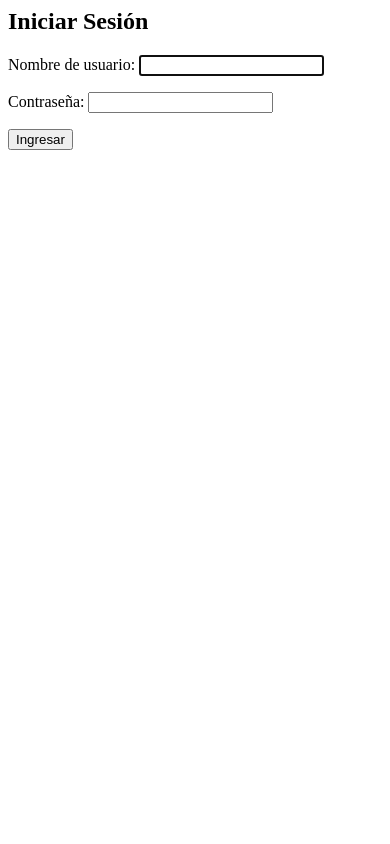
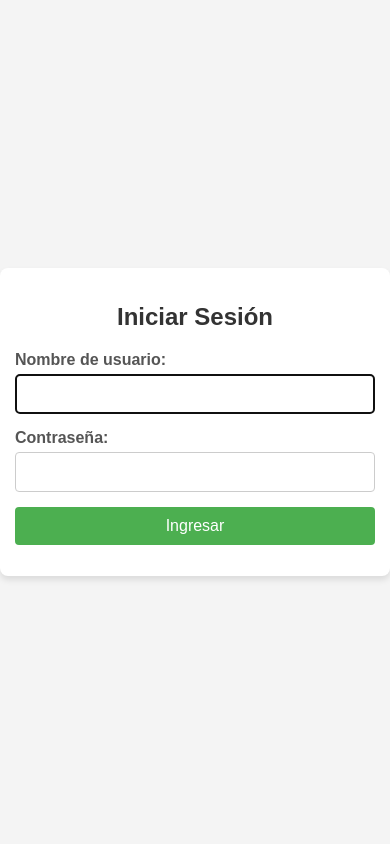
Before and after one commit to MauryQV/YouBuild, a Django app: page /login/?next=/carrito/ in a window 390 px wide. Run offline with Django 5.2, Linux system fonts and the light colour scheme; tables that the repository leaves empty hold one stand-in row (values such as "Sample post").

Commit message:
login+registro/falta arreglar error de credenciales al loguear

```diff
--- /dev/null
+++ b/YouBuild/sistema/static/login.css
@@ -0,0 +1,177 @@
+/* Estilos generales */
+h2.login-titulo {
+  text-align: center;
+  margin-bottom: 20px;
+  color: #333;
+}
+
+.login-container {
+  background-color: white;
+  padding: 20px;
+  border-radius: 8px;
+  box-shadow: 0px 4px 6px rgba(0, 0, 0, 0.1);
+  max-width: 400px;
+  width: 100%;
+  margin: auto;
+}
+
+.login-formulario {
+  display: flex;
+  flex-direction: column;
+}
+
+.login-form-group {
+  margin-bottom: 15px;
+}
+
+.login-form-group label {
+  font-weight: bold;
+  margin-bottom: 5px;
+  display: block;
+  color: #555;
+}
+
+.login-form-group input[type="text"],
+.login-form-group input[type="password"] {
+  width: 100%;
+  padding: 10px;
+  border-radius: 4px;
+  border: 1px solid #ccc;
+  font-size: 16px;
+  box-sizing: border-box;
+}
+
+.login-btn-submit {
+  background-color: #4CAF50;
+  color: white;
+  padding: 10px;
+  border: none;
+  border-radius: 4px;
+  font-size: 16px;
+  cursor: pointer;
+  transition: background-color 0.3s ease;
+}
+
+.login-btn-submit:hover {
+  background-color: #45a049;
+}
+
+/* Responsividad para pantallas pequeñas */
+@media (max-width: 768px) {
+  .login-container {
+      padding: 15px;
+      max-width: 100%;
+  }
+
+  .login-btn-submit {
+      width: 100%;
+  }
+}
+
+  /*PARA REGISTRARSE*/
+
+  /* Estilos generales */
+body {
+  font-family: Arial, sans-serif;
+  background-color: #f4f4f4;
+  margin: 0;
+  padding: 0;
+  display: flex;
+  justify-content: center;
+  align-items: center;
+  height: 100vh;
+}
+
+h2.registro-titulo {
+  text-align: center;
+  margin-bottom: 20px;
+  color: #333;
+}
+
+.registro-container {
+  background-color: white;
+  padding: 20px;
+  border-radius: 8px;
+  box-shadow: 0px 4px 6px rgba(0, 0, 0, 0.1);
+  max-width: 400px;
+  width: 100%;
+  margin: auto;
+}
+
+.registro-formulario {
+  display: flex;
+  flex-direction: column;
+}
+
+.registro-form-group {
+  margin-bottom: 15px;
+}
+
+.registro-form-group label {
+  font-weight: bold;
+  margin-bottom: 5px;
+  display: block;
+  color: #555;
+}
+
+.registro-form-group input[type="text"],
+.registro-form-group input[type="email"],
+.registro-form-group input[type="password"],
+.registro-form-group input[type="date"],
+.registro-form-group select,
+.registro-form-group input[type="file"],
+.registro-form-group textarea {
+  width: 100%;
+  padding: 10px;
+  border-radius: 4px;
+  border: 1px solid #ccc;
+  font-size: 16px;
+  box-sizing: border-box;
+}
+
+.registro-form-group input[type="file"] {
+  padding: 5px;
+}
+
+.registro-form-group select {
+  padding: 10px;
+  background-color: white;
+}
+
+.registro-form-group textarea {
+  resize: vertical;
+}
+
+.registro-btn-submit {
+  background-color: #4CAF50;
+  color: white;
+  padding: 10px;
+  border: none;
+  border-radius: 4px;
+  font-size: 16px;
+  cursor: pointer;
+  transition: background-color 0.3s ease;
+}
+
+.registro-btn-submit:hover {
+  background-color: #45a049;
+}
+
+/* Estilo para el mensaje de error (si lo agregas en tu lógica de Django) */
+.registro-error-message {
+  color: red;
+  font-size: 14px;
+  margin-top: 5px;
+}
+
+/* Responsividad para pantallas pequeñas */
+@media (max-width: 768px) {
+  .registro-container {
+      padding: 15px;
+      max-width: 100%;
+  }
+
+  .registro-btn-submit {
+      width: 100%;
+  }
+}
--- a/YouBuild/sistema/templates/login.html
+++ b/YouBuild/sistema/templates/login.html
@@ -1,6 +1,15 @@
-<h2>Iniciar Sesión</h2>
-<form method="post">
-    {% csrf_token %}
-    {{ form.as_p }}
-    <button type="submit">Ingresar</button>
-</form>
+{% load static %}
+<link rel="stylesheet" href="{% static 'login.css' %}">
+<div class="login-container">
+    <h2 class="login-titulo">Iniciar Sesión</h2>
+    <form method="post" class="login-formulario">
+        {% csrf_token %}
+        <div class="login-form-group">
+            {{ form.username.label_tag }} {{ form.username }}
+        </div>
+        <div class="login-form-group">
+            {{ form.password.label_tag }} {{ form.password }}
+        </div>
+        <button type="submit" class="login-btn-submit">Ingresar</button>
+    </form>
+</div>
--- a/YouBuild/sistema/views.py
+++ b/YouBuild/sistema/views.py
@@ -1,6 +1,4 @@
 from django.http import JsonResponse
-from django.views.decorators.csrf import csrf_exempt
-import json
 from django.shortcuts import render, get_object_or_404, redirect
 from .models import ProductoDb, CategoriaDb, CarruselDB, UsuarioDB, CarritoProductoDB, CarritoDB
 from django.contrib.auth.decorators import login_required
@@ -14,22 +12,6 @@ from django import forms
 from django.contrib.auth import login
 from django.contrib import messages
 from django.db.models import F
-class RegistroUsuarioForm(UserCreationForm):
-    fecha_nacimiento = forms.DateField(required=True, widget=forms.TextInput(attrs={'type': 'date'}))
-    tipo_usuario = forms.ChoiceField(choices=UsuarioDB.USUARIO_TIPOS)
-
-    class Meta:
-        model = User
-        fields = ['username', 'email', 'password1', 'password2', 'fecha_nacimiento', 'tipo_usuario']
-
-    def save(self, commit=True):
-        user = super().save(commit=False)
-        if commit:
-            user.save()
-            # Crear perfil de usuario
-            perfil = UsuarioDB(user=user, fecha_nacimiento=self.cleaned_data['fecha_nacimiento'], tipo_usuario=self.cleaned_data['tipo_usuario'])
-            perfil.save()
-        return user
 
 def registrar_usuario(request):
     if request.method == 'POST':
@@ -119,6 +101,8 @@ def eliminar_producto(request, item_id):
 
     messages.success(request, "Producto eliminado del carrito.")
     return redirect('Carrito')
+
+
 
 @login_required
 def update_cart_quantity(request):
```
Also changed, not shown: YouBuild/sistema/forms.py (+12 -5 lines), YouBuild/sistema/models.py (+4 -8 lines), YouBuild/sistema/templates/registro.html (+43 -6 lines), YouBuild/db.sqlite3, YouBuild/media/perfil/mob.jpg (added), YouBuild/sistema/migrations/0002_remove_usuariodb_tipo_usuario_usuariodb_direccion_and_more.py (added), 1 other file.
